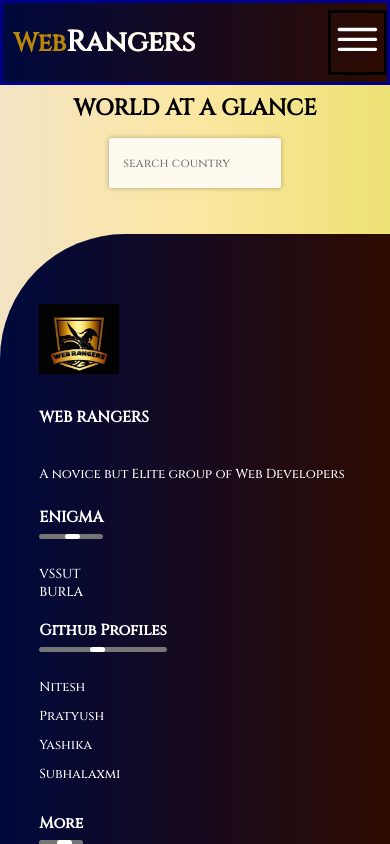
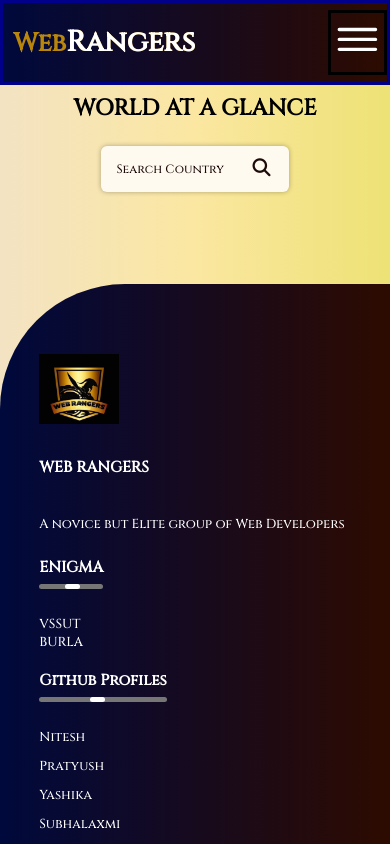
Before and after one commit to nitessy/Countrydata, a plain HTML site: page flag.html in a window 390 px wide. Drawn offline with nearby package versions, Linux system fonts and the light colour scheme; no server answers; a web font is replaced by a local one.

```diff
--- a/css/flag.css
+++ b/css/flag.css
@@ -22,9 +22,9 @@
 .container{
 
     width: 100%;
-    display: flex;
+    /* display: flex; */
     padding: 2%;
-    justify-content: space-between;  }
+    /* justify-content: space-between; */ }
 
 
 button{
@@ -49,32 +49,57 @@
     /* box-shadow: 0 0 5px rgba(0,0,0,0.3) */
 
 }
-.form{
-    width: 44vw;
-    box-shadow: 0 0 5px rgba(0,0,0,0.3);
-      /* position: absolute;   */
-     position: relative;
-    /* align-self: center; */
-     left: 30%;
-      border-radius: 3%;
-    overflow: hidden;
-    cursor: pointer;
-}
-.form input{
+
+.search-box {
+    width: 40%;
+    /* position: relative; */
+    display: flex;
+    /* background-color: floralwhite; */
+      bottom: 0;
+      left: 0;
+      right: 0;
+      margin: auto;
+  }
+
+  .search-input {
+    margin-top: 4%;
+    margin-bottom: 4%;
     width: 100%;
-    padding: 17px 14px;
-    outline: 0;
-    border: 0;
-    background-color: floralwhite;
-    font-size: 15px;
-    letter-spacing: 0.2px;
-}
-.form i{
-    top: 1rem;
-    right: 1rem;
-    position: absolute;
+    /* font-family: 'Montserrat', sans-serif; */
+    font-size: 16px;
+    padding: 15px 45px 15px 15px;
+     background-color: floralwhite;
+    color: #170808;
+    box-shadow: 0 0 5px rgba(0,0,0,0.3) ;
+    border-radius: 6px;
+    border:none;
+    transition: all .4s;
+    /* font-family: cursive; */
+  }
+  .search-input::placeholder {
+    color:  #1b0909;
+    /* font-family: cursive; */
+  }
+  .search-input:focus {
+    border:none;
+    outline:none;
+    box-shadow: 0 1px 12px #3a3630;
+    -moz-box-shadow: 0 1px 12px #28241f;
+    -webkit-box-shadow: 0 1px 12px #1a1815;
+  }
 
-}
+  .search-btn {
+    background-color: transparent;
+    font-size: 18px;
+    padding: 6px 9px;
+    margin-left:-45px;
+    border:none;
+    color: #1d0a0a;
+    transition: all .4s;
+    z-index: 10;
+  }
+
+
 .countries-container{
     margin-top: 30px;
     max-width: 1200px;
@@ -125,6 +150,9 @@
 }
 
 @media(max-width: 920px){
+    main{
+        padding-bottom: 10%;
+    }
     .countries-container{
         justify-content: center;
     }
@@ -132,16 +160,12 @@
         /* align-items: center; */
         justify-content: center;
     }
-    .form input{
+    .search-input{
 font-size: 12px;
 letter-spacing: 0.1px;
     }
-    .form{
-        position: unset;
-    }
-    .form i{
-        /* position: sticky; */
-        display: none;
+    .search-box{
+        width: 50%;
     }
 }
 
@@ -311,6 +335,7 @@
     height: 5.3rem;
     width: 100%;
     display: flex;
+    z-index: 1;
     justify-content: space-between;
     align-items: center;
     background-color:black;
--- a/css/history_events.css
+++ b/css/history_events.css
@@ -195,12 +195,17 @@
     .textContainer {
       font-size: 28px;
     }
+
   }
 
   @media screen and (max-width: 480px) {
     .textContainer {
       font-size: 24px;
     }
+    main {
+      margin-bottom: 40%;
+      padding-bottom: 49%;
+  }
   }
 
   .invisible {
--- a/css/weather.css
+++ b/css/weather.css
@@ -8,8 +8,10 @@
 }
 body{
     background-color: #f3e3c3;
-    background-image: linear-gradient(450deg, #f0d398 0% , #f6df88, #ecbc43);
+    /* background-image: linear-gradient(450deg, #f0d398 0% , #f6df88, #ecbc43); */
+    background-image: linear-gradient(450deg, #f3e3c3 0% , #fbe7a1, #ede275);
 }
+
 
 html{
     overflow-x: hidden;
--- a/flag.html
+++ b/flag.html
@@ -37,9 +37,10 @@
 
 
     <DIV class="container ">
-        <div class="form">
-            <input class="search"  type="text" placeholder="search country">
-            <i class="fa-solid fa-magnifying-glass"></i>
+        <div class="search-box">
+            <input class="search-input" type="text" placeholder="Search Country" />
+            <button class="search-btn"><i class="fas fa-search"></i></button>
+
             </div> </DIV>
             <main>
                  <DIV class="countries-container">
@@ -76,6 +77,9 @@
             </div>
             <div class="col">
                 <h3> More <div class="underline"><span></span></h3>
+                    <ul>
+                        <li> webrangers@2107@gmail.com</li>
+                    </ul>
             </div>
         <div class="social">
            <a href="https://enigmavssut.com/"> <i class="fa-solid fa-earth-americas"></i></a>
--- a/js/script.js
+++ b/js/script.js
@@ -1,7 +1,7 @@
 const countriescontainer = document.querySelector('.countries-container')
 // const search = document.querySelector('.search')
 // const countryName = document.querySelectorAll('.naam')
-const search = document.querySelector('.form input')
+const search = document.querySelector('.search-input')
 var display
 var allCountriesData
 fetch('https://restcountries.com/v3.1/subregion/Northern Africa')
```
Also changed, not shown: country.html (+3 -0 lines), css/index.css (+5 -2 lines), history_events.html (+4 -1 lines), weather.html (+3 -0 lines).
